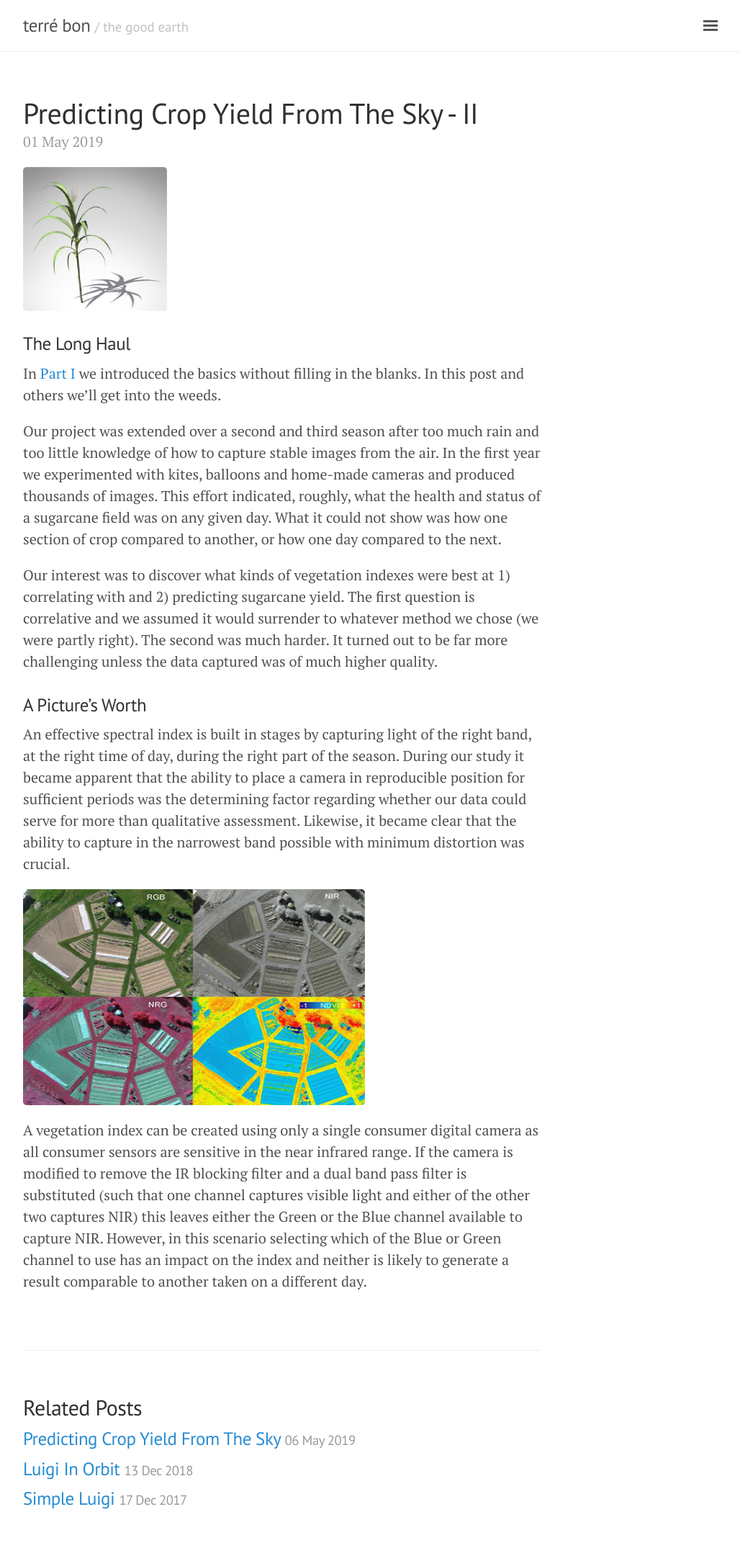
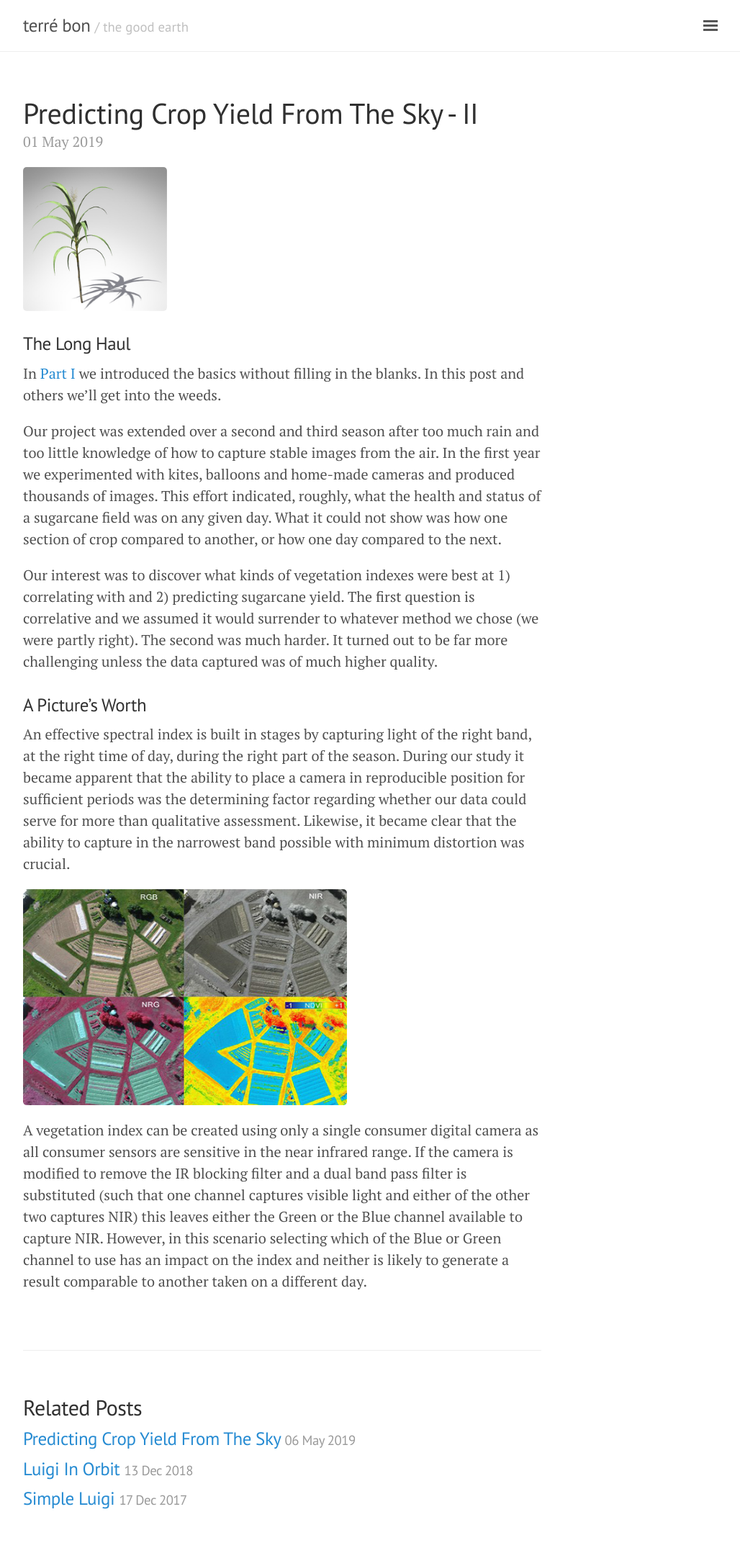
Before and after one commit to geraldmc/geraldmc.github.io, a Jekyll site: the page built from _posts/2019-05-01-predicting-yield-2.md, in a window 1280 px wide. Shown: the whole page at 72% size, without its empty margins (248-1276 px from the left). Built offline with Jekyll 4.4.1, drawn with Linux system fonts in a browser that asks for light colours.

Commit message:
updates post 2

```diff
--- a/_posts/2019-05-01-predicting-yield-2.md
+++ b/_posts/2019-05-01-predicting-yield-2.md
@@ -17,6 +17,6 @@ Our interest was to discover what kinds of vegetation indexes were best at 1) co
 
 An effective spectral index is built in stages by capturing light of the right band, at the right time of day, during the right part of the season. During our study it became apparent that the ability to place a camera in reproducible position for sufficient periods was the determining factor regarding whether our data could serve for more than qualitative assessment. Likewise, it became clear that the ability to capture in the narrowest band possible with minimum distortion was crucial.
 
-![RGB_Composite]({{ site.url }}/assets/fastie-results.png){:height="300px" width="475px"}
+![RGB_Composite]({{ site.url }}/assets/fastie-results.png){:height="300px" width="450px"}
 
 A vegetation index can be created using only a single consumer digital camera as all consumer sensors are sensitive in the near infrared range. If the camera is modified to remove the IR blocking filter and a dual band pass filter is substituted (such that one channel captures visible light and either of the other two captures NIR) this leaves either the Green or the Blue channel available to capture NIR. However, in this scenario selecting which of the Blue or Green channel to use has an impact on the index and neither is likely to generate a result comparable to another taken on a different day.
```
